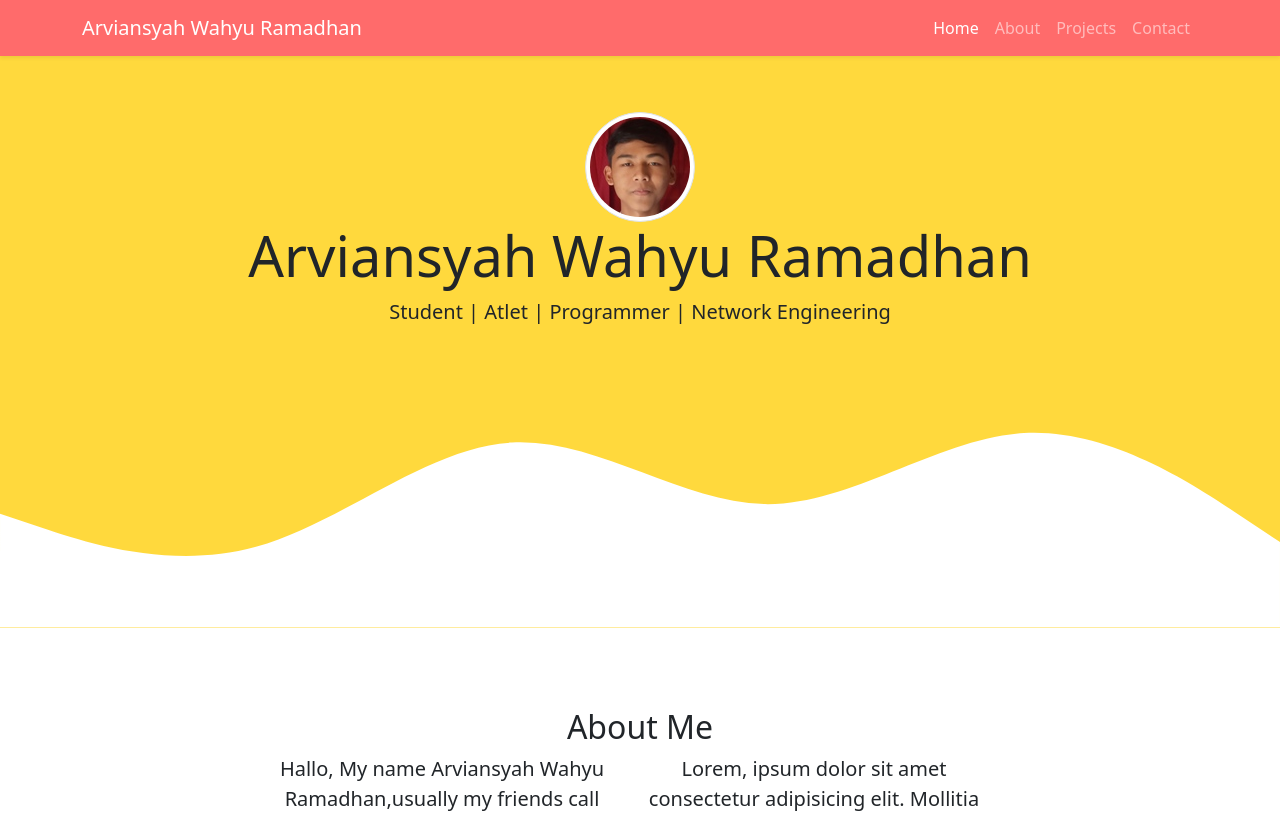
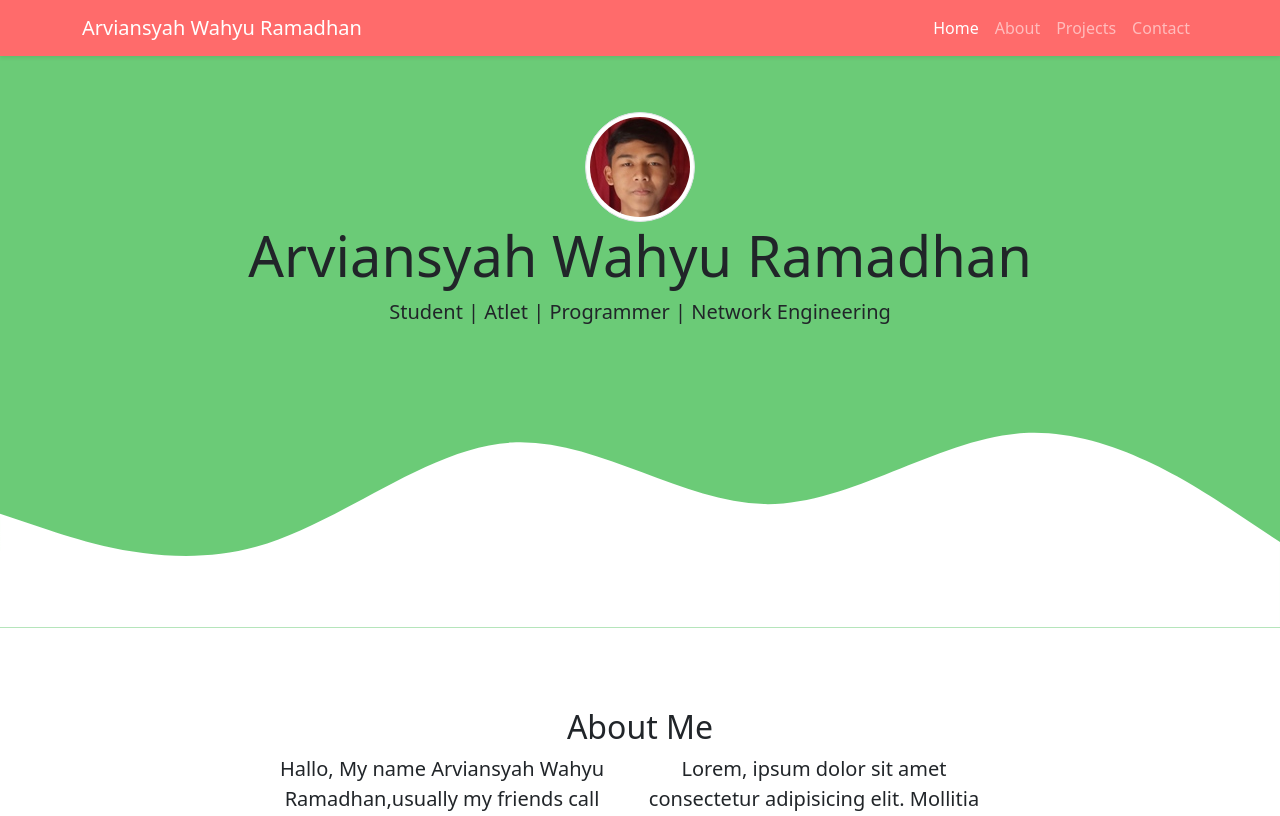
Before and after one commit to rarviansyah/Wrarviansyah.github.io, a PHP site: page / in a window 1280 px wide. Shown: the top 816 px of the page. Run offline with PHP 8.4, Linux system fonts and the light colour scheme.

Commit message:
mengubah warna background jumbotron

```diff
--- a/index.html
+++ b/index.html
@@ -142,7 +142,7 @@
                             <label for="pesan" class="form-label">Pesan </label>
                             <textarea class="form-control" id="pesan" rows="3"></textarea>
                         </div>
-                        <button type="submit" class="btn btn-success">Kirim</button>
+                        <button type="submit" class="btn btn-primary">Kirim</button>
                     </form>
                 </div>
             </div>
--- a/style.css
+++ b/style.css
@@ -1,6 +1,6 @@
 .jumbotron {
     padding-top: 7rem;
-    background-color: #ffd93d;
+    background-color: #6bcb77;
 }
 
 #projects {
```
